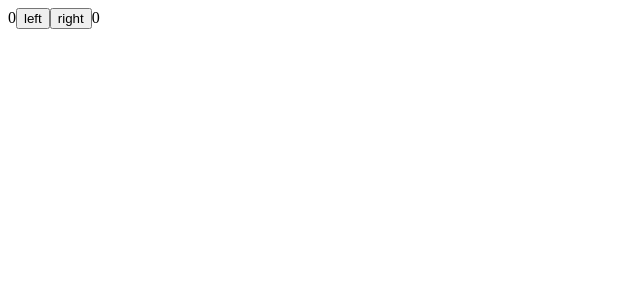
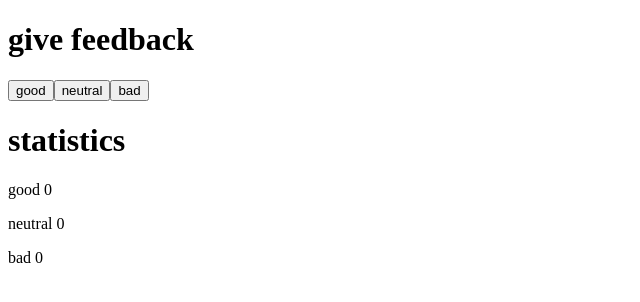
Before and after one commit to hkapplemint/FullStackOpenEx, a React (Vite) app in the folder part1/: page / in a window 1280 px wide. Shown: the top 302 px of the page, without its empty margins (0-640 px from the left). Built offline with nearby package versions, Linux system fonts and the light colour scheme.

Commit message:
unicafe step 1'

```diff
--- a/part1/src/App.jsx
+++ b/part1/src/App.jsx
@@ -1,26 +1,23 @@
 import { useState } from "react";
 
+const Button = ({ handleClick, text }) => <button onClick={handleClick}>{text}</button>;
+
 const App = () => {
-    const [left, setLeft] = useState(0);
-    const [right, setRight] = useState(0);
-    const [allClicks, setAll] = useState([]);
-
-    const handleLeftClick = () => {
-        setAll(allClicks.concat("L"));
-        setLeft(left + 1);
-    };
-    const handleRightClick = () => {
-        setAll(allClicks.concat("R"));
-        setRight(right + 1);
-    };
+    // save clicks of each button to its own state
+    const [good, setGood] = useState(0);
+    const [neutral, setNeutral] = useState(0);
+    const [bad, setBad] = useState(0);
 
     return (
         <div>
-            {left}
-            <button onClick={handleLeftClick}>left</button>
-            <button onClick={handleRightClick}>right</button>
-            {right}
-            <p>{allClicks.join(" ")}</p>
+            <h1>give feedback</h1>
+            <Button handleClick={() => setGood(good + 1)} text="good" />
+            <Button handleClick={() => setNeutral(neutral + 1)} text="neutral" />
+            <Button handleClick={() => setBad(bad + 1)} text="bad" />
+            <h1>statistics</h1>
+            <p>good {good}</p>
+            <p>neutral {neutral}</p>
+            <p>bad {bad}</p>
         </div>
     );
 };
--- a/part1/src/main.jsx
+++ b/part1/src/main.jsx
@@ -1,3 +1,4 @@
+import React from "react";
 import ReactDOM from "react-dom/client";
 
 import App from "./App";
```
Also changed, not shown: part1/src/App 1d-2.jsx (added, +38 -0 lines).
